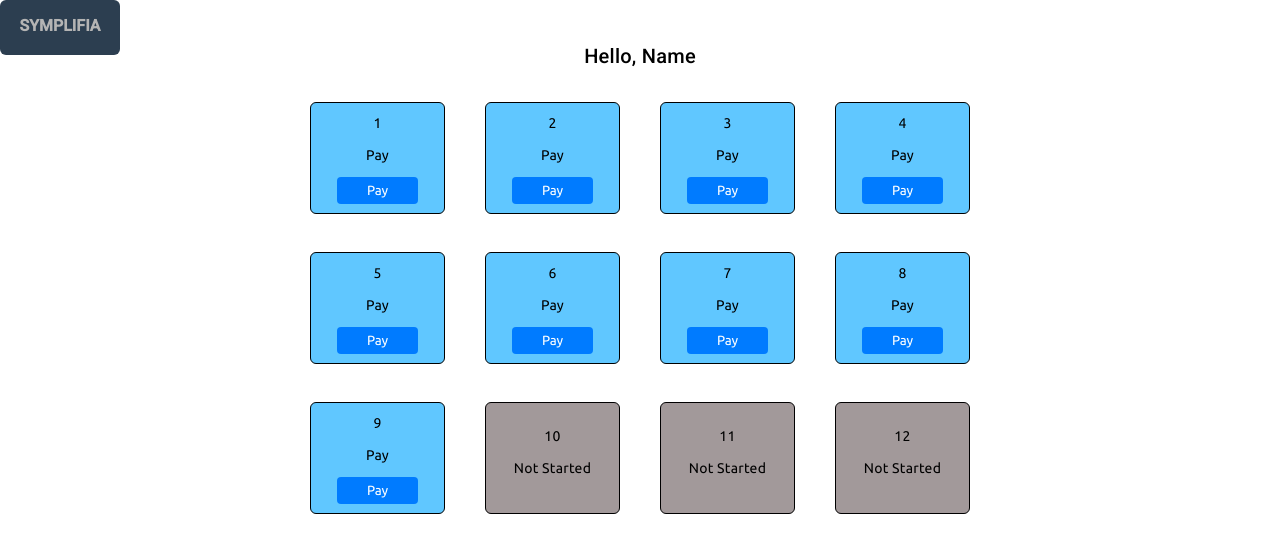
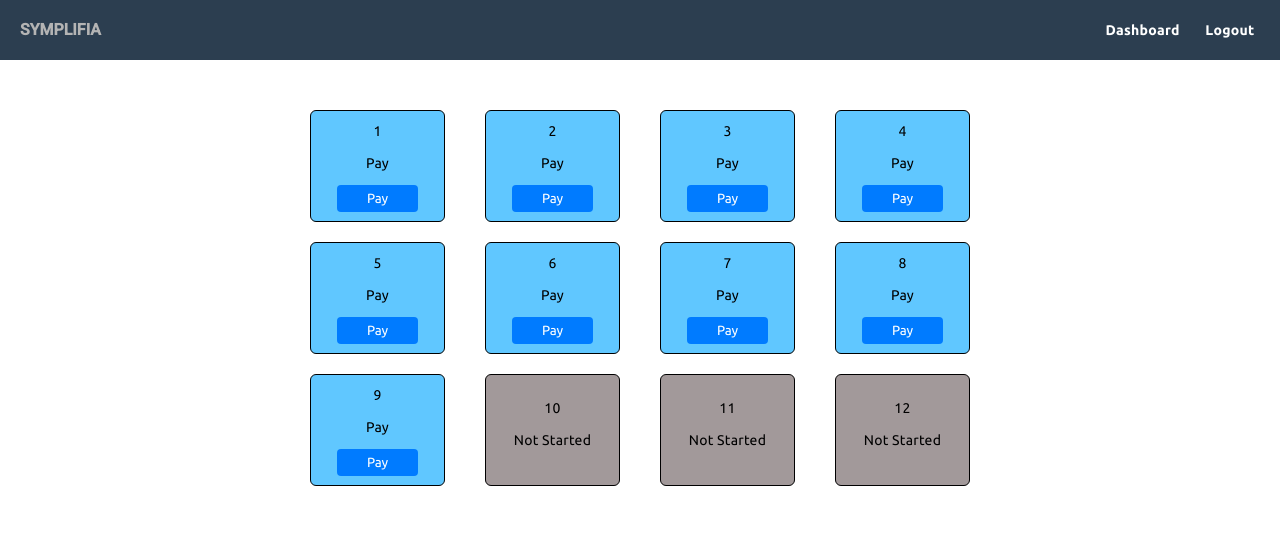
Before and after one commit to Haytam04/symplifia_frontend, an Angular app: page /user/1 in a window 1280 px wide. Shown: the top 552 px of the page. Built offline with nearby package versions, Linux system fonts and the light colour scheme; no server answers.

Commit message:
user-interface

```diff
--- a/src/app/syndic/buildings/buildings.component.css
+++ b/src/app/syndic/buildings/buildings.component.css
@@ -2,8 +2,8 @@
   display: flex;
   flex-wrap: wrap;
   align-items: center;
+  margin-bottom: 20px;
   justify-content: space-evenly;
-  margin-bottom: 20px;
 }
 
 .mdc-button.mdc-button--raised.mat-mdc-raised-button.mat-primary {
--- a/src/app/syndic/dashboard/dashboard.component.css
+++ b/src/app/syndic/dashboard/dashboard.component.css
@@ -2,7 +2,7 @@
     display: grid;
     grid-template-columns: 1fr;
     gap: 20px;
-    padding: 20px;
+    padding: 25px;
     background-color: #f5f5f5;
     border-radius: 8px;
     max-width: 600px;
@@ -18,7 +18,7 @@
 }
 .dashboard-item {
     background-color: #ffffff;
-    padding: 20px;
+    padding: 15px;
     border-radius: 8px;
     box-shadow: 0 1px 3px rgba(0, 0, 0, 0.1);
     text-align: center;
--- a/src/app/syndic/residents/residents.component.css
+++ b/src/app/syndic/residents/residents.component.css
@@ -1,8 +1,8 @@
 .filter-container {
   display: flex;
-  padding: 5px 25px;
+  margin-bottom: 20px;
   justify-content: center;
-  margin-bottom: 15px;
+
 }
 
 mat-form-field {
--- a/src/app/syndic/syndic-space/syndic-space.component.html
+++ b/src/app/syndic/syndic-space/syndic-space.component.html
@@ -6,6 +6,7 @@
       <a [routerLink]="['/syndic', idSyndic, 'building']" routerLinkActive="active" (click)="toggleSidebar()">Building</a>
       <a [routerLink]="['/syndic', idSyndic, 'residents']" routerLinkActive="active" (click)="toggleSidebar()">Residents</a>
       <a [routerLink]="['/syndic', idSyndic, 'expenses']" routerLinkActive="active" (click)="toggleSidebar()">Expenses</a>
+      <a href="#"  (click)="toggleSidebar()">Logout</a>
     </nav>
   </div>
 
--- a/src/app/user/user.component.css
+++ b/src/app/user/user.component.css
@@ -1,32 +1,46 @@
-.logo-container {
-    height: 45px;
-    width: 120px;
+.navbar {
+  height: 60px;
+  width: 100%;
   position: fixed;
-    border-radius: 6px;
   top: 0;
   left: 0;
   background-color: #2c3e50;
   color: #fff;
-    padding-top: 10px;
+  display: flex;
+  align-items: center;
+  justify-content: space-between;
   z-index: 1000;
 }
 
-  .logo-container h1.logo {
-    font-weight:bolder;
-    text-align: center;
+.navbar .logo {
+  font-weight: bolder;
   font-size: 16px;
+  margin: 10px 20px;
   color: #b4b4b4;
   cursor: pointer;
 }
-  .header {
-    text-align: center;
-    margin-bottom: 20px;
+
+.navbar-links {
+  display: flex;
+  width: 200px;
+  justify-content: space-evenly;
+}
+
+.navbar-links .nav-link {
+  color: #fff;
+  text-decoration: none;
+  font-size: 14px;
+  font-weight: bold;
+  transition: color 0.3s ease;
+}
+
+.navbar-links .nav-link:hover {
+  color: #b4b4b4;
 }
 
 .month-cards {
-    margin: 0 auto;
+  margin: 60px auto 0; /* Add margin-top to account for the fixed navbar */
   width: 700px;
-    height: 450px;
   display: flex;
   flex-wrap: wrap;
   justify-content: space-around;
@@ -43,9 +57,7 @@
   flex-direction: column;
   justify-content: center;
   align-items: center;
-    border: 1.5px solid #ccc;
-    border-color: #000000;
-
+  border: 1.5px solid #000;
 }
 
 .month-card.green {
--- a/src/app/user/user.component.html
+++ b/src/app/user/user.component.html
@@ -1,10 +1,10 @@
-<div class="logo-container">
+<div class="navbar">
     <h1 class="logo">SYMPLIFIA</h1>
+    <div class="navbar-links">
+        <a [routerLink]="['/user', idUser]" routerLinkActive="active" class="nav-link">Dashboard</a>
+        <a href="#" class="nav-link">Logout</a>
+    </div>
 </div>
-<div class="header">
-    <h2>Hello, Name</h2>
-  </div>
-
   <div class="month-cards">
     <div *ngFor="let month of months" [ngClass]="getMonthCardClass(month)" class="month-card">
       <p>{{ month }}</p>
--- a/src/app/user/user.component.ts
+++ b/src/app/user/user.component.ts
@@ -11,6 +11,7 @@ import { Invoice } from '../models/Invoice';
 export class UserComponent {
   invoices: Invoice[] = [];
   months = Array.from({ length: 12 }, (_, i) => i + 1); // Array from 1 to 12 representing months
+  idUser!: any;
 
   constructor(
     private route: ActivatedRoute,
@@ -18,9 +19,9 @@ export class UserComponent {
   ) {}
 
   ngOnInit(): void {
-    const idUser = this.route.snapshot.params['idUser'];
+    this.idUser = this.route.snapshot.params['idUser'];
     const currentYear = new Date().getFullYear();
-    this.userService.getInvoicesForResidentByYear(idUser, currentYear).subscribe((data) => {
+    this.userService.getInvoicesForResidentByYear(this.idUser, currentYear).subscribe((data) => {
       this.invoices = data;
     });
   }
```
Also changed, not shown: src/app/syndic/expenses/expenses.component.css (line endings or trailing spaces). Lines whose indentation alone changed are shown as unchanged.
